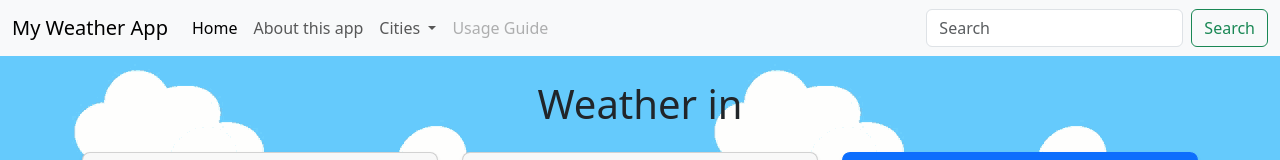
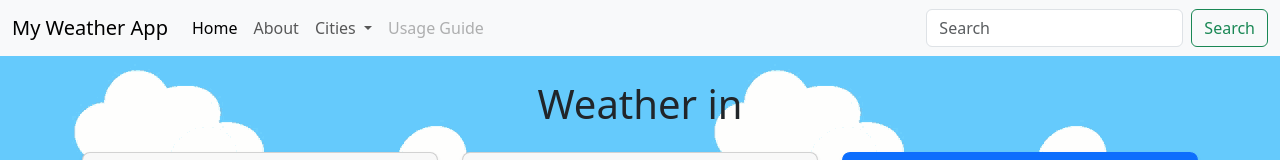
Before and after one commit to dimplegupta9/weather-app, a plain HTML site: page index.html in a window 1280 px wide. Shown: the top 160 px of the page. Drawn offline with nearby package versions, Linux system fonts and the light colour scheme.

Commit message:
second commit

```diff
--- a/index.html
+++ b/index.html
@@ -25,7 +25,7 @@
                         <a class="nav-link active" aria-current="page" href="#">Home</a>
                     </li>
                     <li class="nav-item">
-                        <a class="nav-link" href="#">About this app</a>
+                        <a class="nav-link" href="#">About</a>
                     </li>
                     <li class="nav-item dropdown">
                         <a class="nav-link dropdown-toggle" href="#" role="button" data-bs-toggle="dropdown"
```
